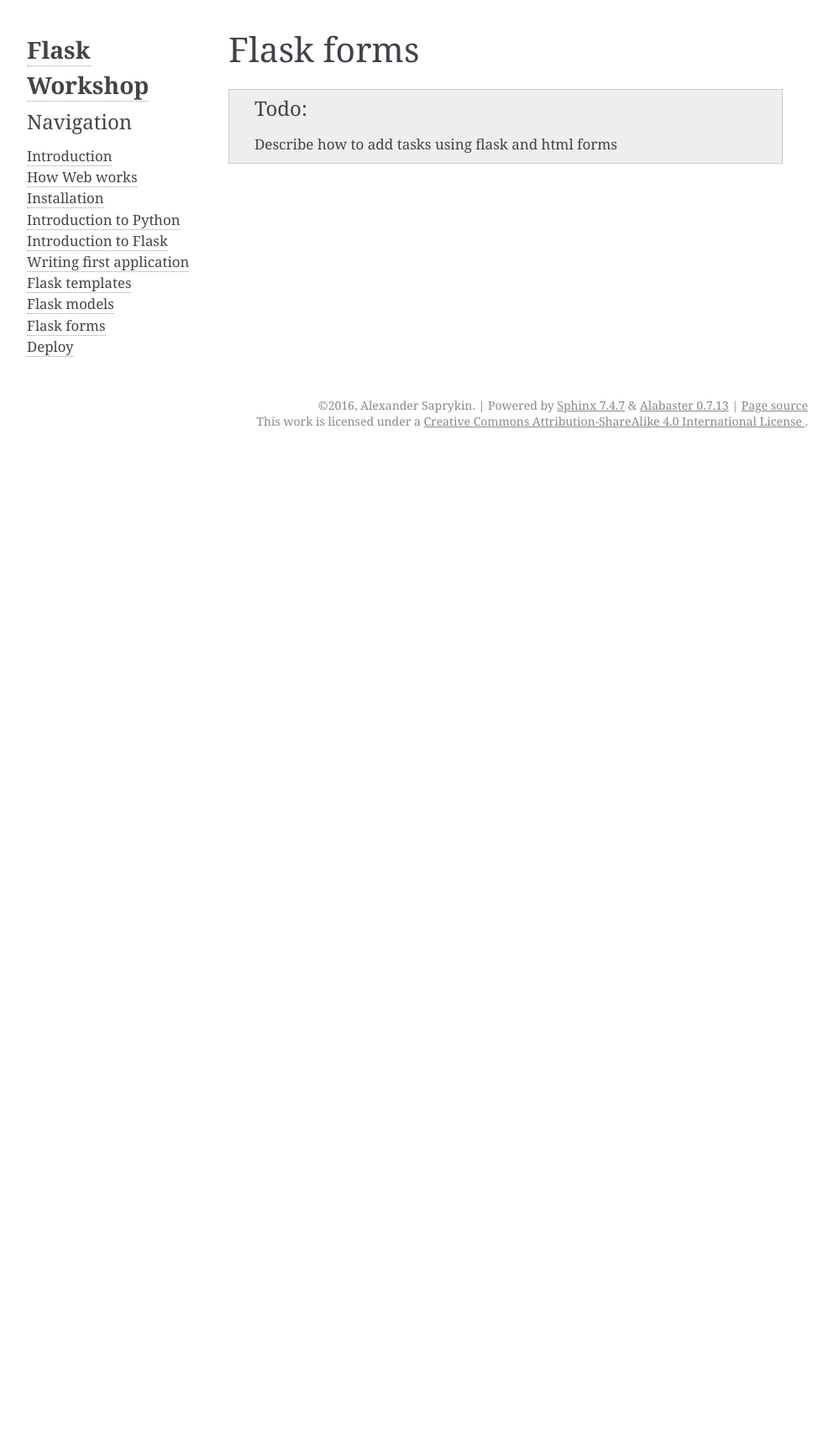
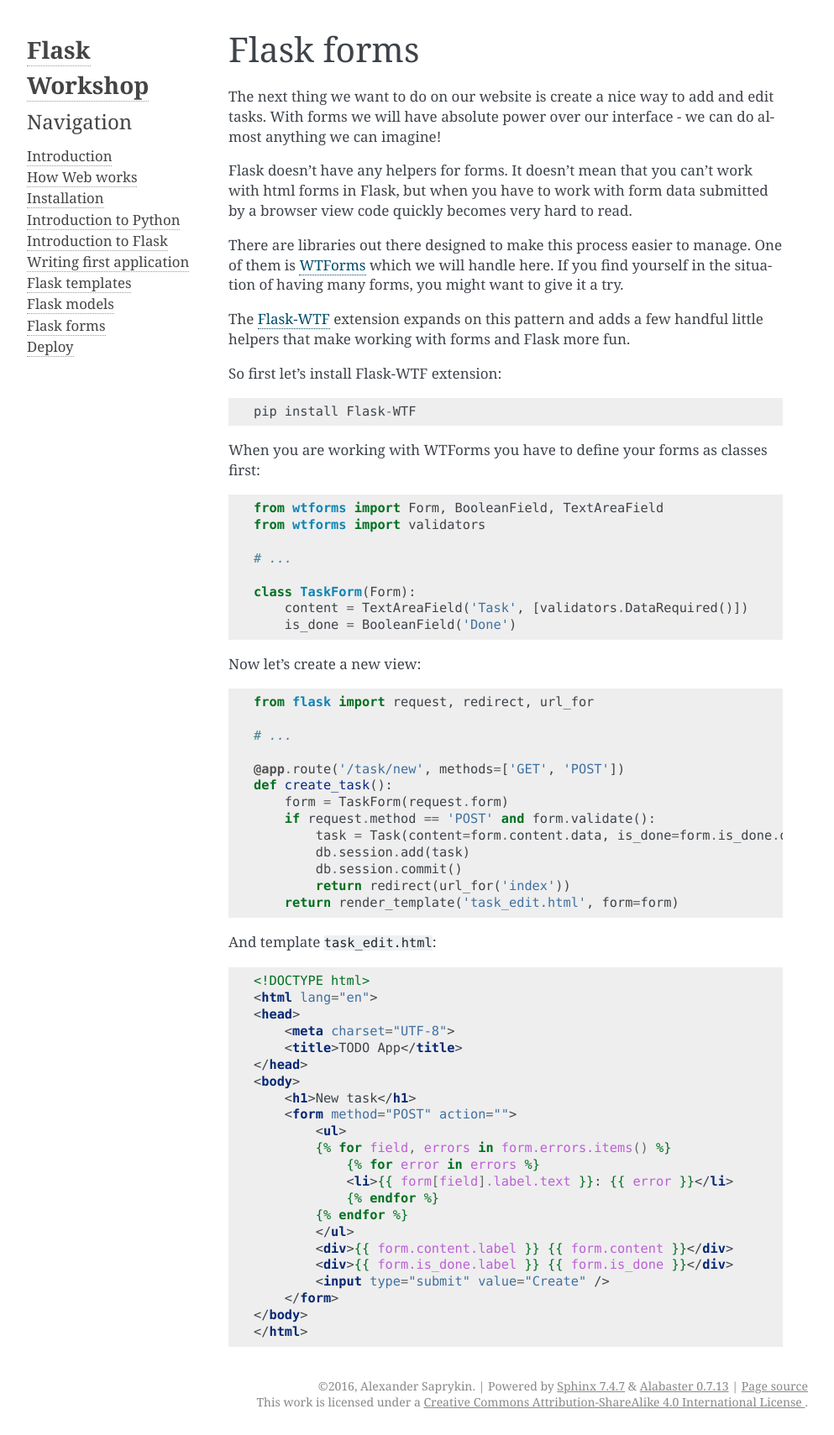
Before and after one commit to cutwater/FlaskWorkshop, a Sphinx documentation site: the page built from docs/flask-forms.rst, in a window 1280 px wide. Shown: the whole page at 84% size, without its empty margins (148-1141 px from the left). Built offline with Sphinx 7.4.7, drawn with Linux system fonts in a browser that asks for light colours; before the commit the page ends 900 px from its top, so only the background shows below that.

Commit message:
Write flask-forms page

```diff
--- a/docs/flask-forms.rst
+++ b/docs/flask-forms.rst
@@ -2,4 +2,85 @@
 Flask forms
 ===========
 
-.. todo:: Describe how to add tasks using flask and html forms
+The next thing we want to do on our website is create a nice way to
+add and edit tasks. With forms we will have absolute power over our
+interface - we can do almost anything we can imagine!
+
+Flask doesn't have any helpers for forms. It doesn't mean that you can't
+work with html forms in Flask, but when you have to work with form data
+submitted by a browser view code quickly becomes very hard to read.
+
+There are libraries out there designed to make this process easier to manage.
+One of them is `WTForms`_ which we will handle here.
+If you find yourself in the situation of having many forms,
+you might want to give it a try.
+
+The `Flask-WTF`_ extension expands on this pattern and adds a few handful
+little helpers that make working with forms and Flask more fun.
+
+So first let's install Flask-WTF extension::
+
+    pip install Flask-WTF
+
+When you are working with WTForms you have to define your forms
+as classes first:
+
+.. code-block:: python
+
+    from wtforms import Form, BooleanField, TextAreaField
+    from wtforms import validators
+
+    # ...
+
+    class TaskForm(Form):
+        content = TextAreaField('Task', [validators.DataRequired()])
+        is_done = BooleanField('Done')
+
+Now let's create a new view:
+
+.. code-block:: python
+
+    from flask import request, redirect, url_for
+
+    # ...
+
+    @app.route('/task/new', methods=['GET', 'POST'])
+    def create_task():
+        form = TaskForm(request.form)
+        if request.method == 'POST' and form.validate():
+            task = Task(content=form.content.data, is_done=form.is_done.data)
+            db.session.add(task)
+            db.session.commit()
+            return redirect(url_for('index'))
+        return render_template('task_edit.html', form=form)
+
+And template ``task_edit.html``:
+
+.. code-block:: html+jinja
+
+    <!DOCTYPE html>
+    <html lang="en">
+    <head>
+        <meta charset="UTF-8">
+        <title>TODO App</title>
+    </head>
+    <body>
+        <h1>New task</h1>
+        <form method="POST" action="">
+            <ul>
+            {% for field, errors in form.errors.items() %}
+                {% for error in errors %}
+                <li>{{ form[field].label.text }}: {{ error }}</li>
+                {% endfor %}
+            {% endfor %}
+            </ul>
+            <div>{{ form.content.label }} {{ form.content }}</div>
+            <div>{{ form.is_done.label }} {{ form.is_done }}</div>
+            <input type="submit" value="Create" />
+        </form>
+    </body>
+    </html>
+
+
+.. _WTForms: http://wtforms.readthedocs.org/en/latest/
+.. _Flask-WTF: https://flask-wtf.readthedocs.org/en/latest/
--- a/requirements.txt
+++ b/requirements.txt
@@ -1,2 +1,4 @@
 Flask==0.10.1
 Sphinx==1.3.6
+Flask-SQLAlchemy==2.1
+Flask-WTF==0.12
```
Also changed, not shown: docs/flask-models.rst (+24 -0 lines), 3 other files.
